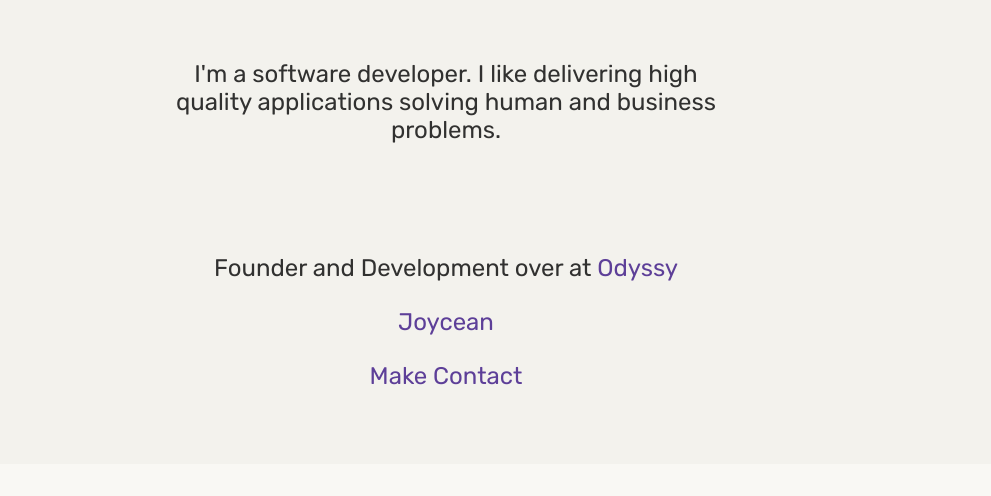
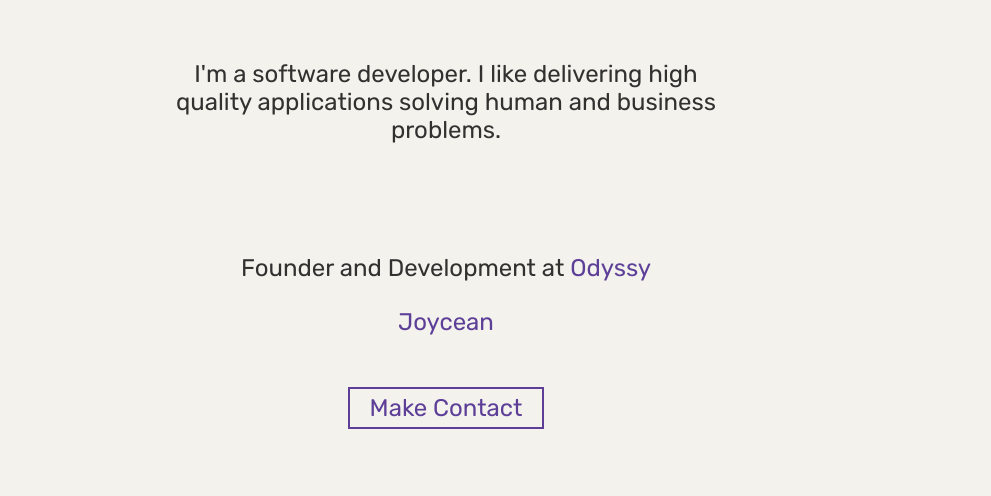
Before and after one commit to skuhlmann/kuhlmann-static, a Gatsby site: page / in a window 1280 px wide. Shown: the part 228-724 px from the top of the page, without its empty margins (194-1185 px from the left). Built offline with nearby package versions, Linux system fonts and the light colour scheme; Gatsby itself is replaced by a stand-in of ours.

Commit message:
Adds redirect and some button styles

```diff
--- a/src/components/shared/link-menu/LinkMenu.scss
+++ b/src/components/shared/link-menu/LinkMenu.scss
@@ -17,3 +17,7 @@
 .LinkMenu__link {
   margin-left: 3em;
 }
+
+.LinkMenu__link:hover {
+  color: $od-primary;
+}
--- a/src/pages/index.js
+++ b/src/pages/index.js
@@ -12,9 +12,9 @@ const IndexPage = () => (
         <p>I'm a software developer. I like delivering high quality applications solving human and business problems.</p>
       </div>
       <div className="Home__block Home__block--work">
-        <p>Founder and Development over at <a href="https://odyssy.io">Odyssy</a></p>
+        <p>Founder and Development at <a href="https://odyssy.io">Odyssy</a></p>
         <p><a href="https://www.wanderingbloom.com">Joycean</a></p>
-        <p><a href="mailto:samkuhlmann@gmail.com">Make Contact</a></p>
+        <a className="button" href="mailto:samkuhlmann@gmail.com">Make Contact</a>
       </div>
     </div>
   </Layout>
--- a/src/styles/global.scss
+++ b/src/styles/global.scss
@@ -22,3 +22,16 @@ a {
 a:hover {
   color: $od-primary;
 }
+
+a.button {
+  display: inline-block;
+  border: 2px solid $od-light-purple;
+  color: $od-light-purple;
+  padding: 5px 20px;
+  margin: 25px auto;
+}
+
+a.button:hover {
+  color: $od-primary;
+  border-color: $od-primary;
+}
```
Also changed, not shown: 1 other file.
